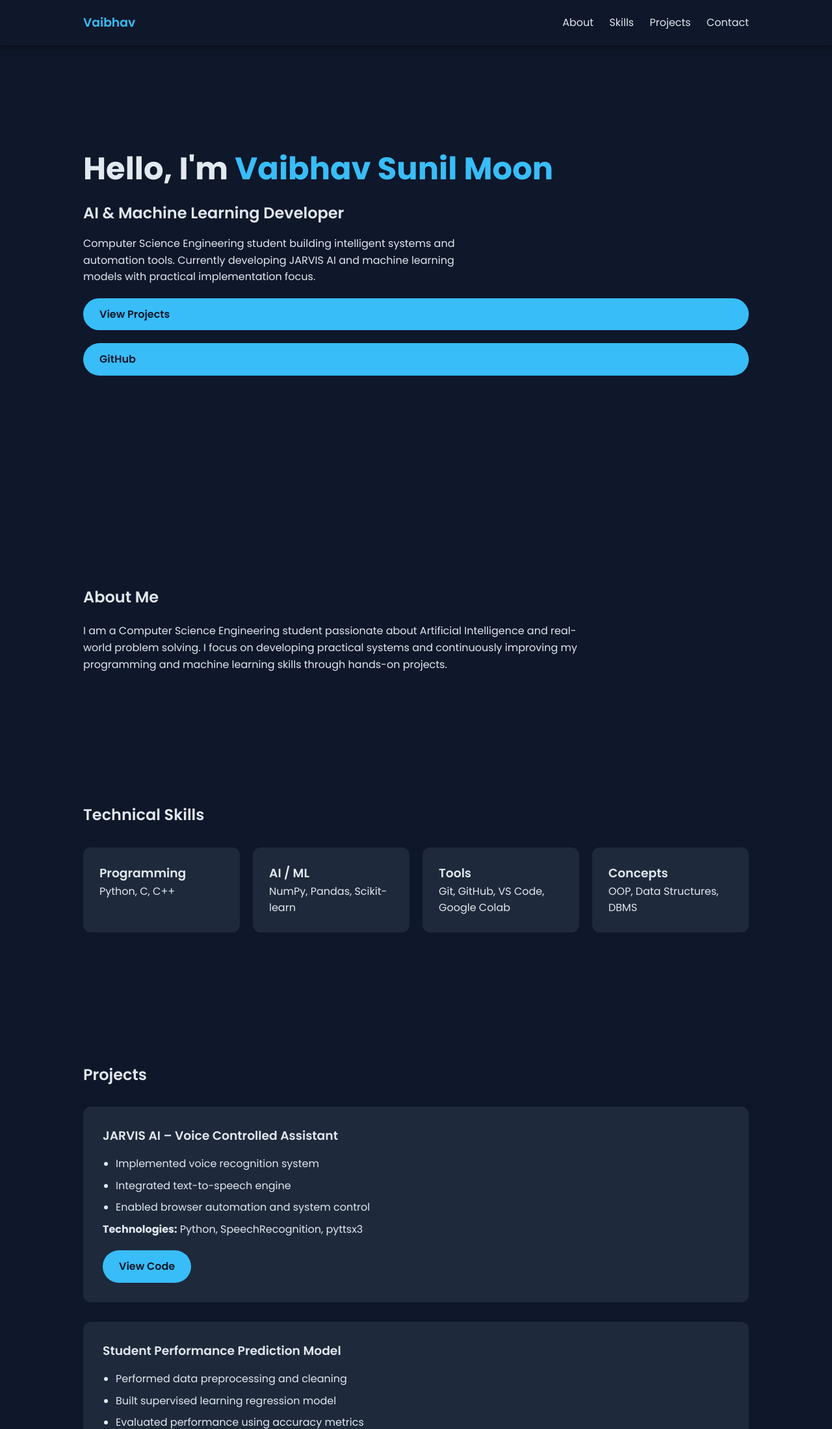
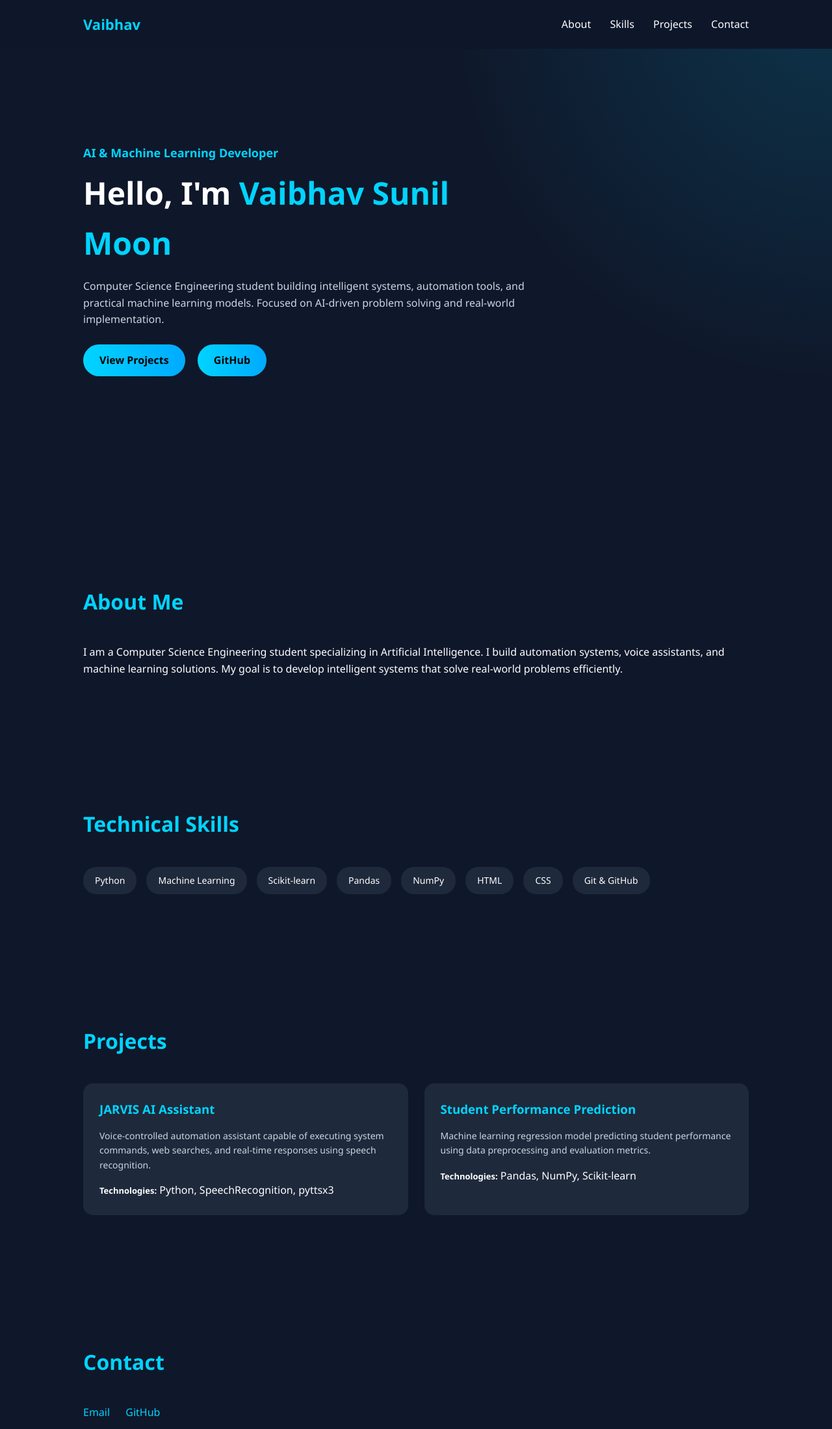
Before and after one commit to veerchakravarthy-wq/vaibhav-portfolio, a plain HTML site: page index.html in a window 1280 px wide. Shown: the top 2199 px of the page at 65% size. Drawn offline with Linux system fonts and the light colour scheme.

Commit message:
Refactor index.html for layout and design enhancements
Updated the HTML structure and styles for improved layout and design.

```diff
--- a/index.html
+++ b/index.html
@@ -2,281 +2,300 @@
 <html lang="en">
 <head>
     <meta charset="UTF-8">
+    <title>Vaibhav Sunil Moon | AI Developer</title>
     <meta name="viewport" content="width=device-width, initial-scale=1.0">
-<title>Vaibhav Sunil Moon | AI Developer</title>
-
-<link href="https://fonts.googleapis.com/css2?family=Poppins:wght@300;400;600;700&display=swap" rel="stylesheet">
 
     <style>
-
-html{
-    scroll-behavior:smooth;
+        * {
+            margin: 0;
+            padding: 0;
+            box-sizing: border-box;
+            font-family: 'Segoe UI', sans-serif;
         }
 
-*{
-    margin:0;
-    padding:0;
-    box-sizing:border-box;
-    font-family:'Poppins',sans-serif;
+        html {
+            scroll-behavior: smooth;
         }
 
-body{
-    background:#0f172a;
-    color:#e2e8f0;
-    line-height:1.6;
+        body {
+            background: #0f172a;
+            color: white;
+            line-height: 1.6;
         }
 
-/* Navbar */
-nav{
-    position:fixed;
-    width:100%;
-    background:#0f172a;
-    padding:20px 10%;
-    display:flex;
-    justify-content:space-between;
-    align-items:center;
-    box-shadow:0 2px 10px rgba(0,0,0,0.5);
-    z-index:1000;
+        /* NAVBAR */
+
+        header {
+            position: fixed;
+            width: 100%;
+            top: 0;
+            left: 0;
+            background: rgba(15, 23, 42, 0.95);
+            display: flex;
+            justify-content: space-between;
+            align-items: center;
+            padding: 20px 10%;
+            z-index: 1000;
         }
 
-nav h3{
-    color:#38bdf8;
+        header h1 {
+            font-size: 22px;
+            color: #00d4ff;
         }
 
-nav a{
-    color:#e2e8f0;
-    text-decoration:none;
-    margin-left:20px;
-    font-weight:400;
-    transition:0.3s;
+        nav a {
+            color: white;
+            text-decoration: none;
+            margin-left: 25px;
+            font-weight: 500;
+            transition: 0.3s;
         }
 
-nav a:hover{
-    color:#38bdf8;
+        nav a:hover {
+            color: #00d4ff;
         }
 
-/* Sections */
-section{
-    padding:100px 10%;
+        /* HERO */
+
+        .hero {
+            height: 100vh;
+            display: flex;
+            align-items: center;
+            padding: 0 10%;
+            background: radial-gradient(circle at top right, rgba(0,212,255,0.15), transparent 40%);
         }
 
-h1,h2,h3{
-    font-weight:600;
+        .hero-content {
+            max-width: 700px;
         }
 
-.highlight{
-    color:#38bdf8;
+        .hero h2 {
+            font-size: 18px;
+            color: #00d4ff;
+            margin-bottom: 10px;
         }
 
-.btn{
-    display: inline-block;
-    margin-top:20px;
-    padding:12px 25px;
-    background:#38bdf8;
-    color:#0f172a;
-    border-radius:30px;
-    text-decoration:none;
-    font-weight:600;
-    transition:0.3s ease;
+        .hero h1 {
+            font-size: 48px;
+            margin-bottom: 15px;
         }
 
-.btn:hover{
-    transform: translateY(-3px);
+        .hero span {
+            color: #00d4ff;
+            font-weight: 800;
         }
 
-/* Hero */
-#hero{
-    height:100vh;
-    display:flex;
-    flex-direction:column;
-    justify-content:center;
+        .hero p {
+            margin-bottom: 25px;
+            font-size: 16px;
+            color: #cbd5e1;
         }
 
-#hero h1{
-    font-size:48px;
-    font-weight: 700;
+        .btn {
+            display: inline-block;
+            padding: 12px 25px;
+            background: linear-gradient(90deg, #00d4ff, #00aaff);
+            color: #000;
+            border-radius: 30px;
+            text-decoration: none;
+            font-weight: 600;
+            margin-right: 15px;
+            transition: 0.3s ease;
         }
 
-#hero h2{
-    font-size:24px;
-    margin-top:10px;
+        .btn:hover {
+            transform: translateY(-4px);
+            box-shadow: 0 5px 15px rgba(0, 212, 255, 0.4);
         }
 
-#hero p{
-    margin-top:15px;
-    max-width:600px;
+        /* SECTIONS */
+
+        section {
+            padding: 100px 10%;
         }
 
-/* About */
-#about p{
-    max-width:800px;
-    margin-top:20px;
+        section h2 {
+            font-size: 32px;
+            margin-bottom: 40px;
+            color: #00d4ff;
         }
 
-/* Skills */
-.skills{
-    display:grid;
-    grid-template-columns:repeat(auto-fit,minmax(220px,1fr));
-    gap:20px;
-    margin-top:30px;
+        /* SKILLS */
+
+        .skills {
+            display: flex;
+            flex-wrap: wrap;
+            gap: 15px;
         }
 
-.skill-card{
-    background:#1e293b;
-    padding:25px;
-    border-radius:12px;
-    transition:0.3s;
+        .skill {
+            background: #1e293b;
+            padding: 10px 18px;
+            border-radius: 20px;
+            font-size: 14px;
+            transition: 0.3s;
         }
 
-.skill-card:hover{
-    transform:translateY(-5px);
+        .skill:hover {
+            background: #00d4ff;
+            color: black;
         }
 
-/* Projects */
-.project{
-    background:#1e293b;
-    padding:30px;
-    margin-top:30px;
-    border-radius:12px;
-    transition:0.3s;
+        /* PROJECTS */
+
+        .projects {
+            display: grid;
+            grid-template-columns: repeat(auto-fit, minmax(280px, 1fr));
+            gap: 25px;
         }
 
-.project:hover{
-    transform:translateY(-5px);
+        .project-card {
+            background: #1e293b;
+            padding: 25px;
+            border-radius: 15px;
+            transition: 0.3s ease;
         }
 
-.project ul{
-    margin-top:15px;
-    padding-left:20px;
+        .project-card:hover {
+            transform: translateY(-5px);
+            box-shadow: 0 8px 20px rgba(0, 212, 255, 0.2);
         }
 
-.project ul li{
-    margin-bottom:8px;
+        .project-card h3 {
+            margin-bottom: 15px;
+            color: #00d4ff;
         }
 
-/* Contact */
-#contact p{
-    margin-top:10px;
+        .project-card p {
+            font-size: 14px;
+            color: #cbd5e1;
+            margin-bottom: 15px;
         }
 
-/* Footer */
-footer{
-    text-align:center;
-    padding:40px;
-    background:#020617;
-    margin-top:50px;
-    font-size:14px;
+        .project-card strong {
+            font-size: 13px;
         }
 
-/* Responsive */
-@media(max-width:768px){
-    #hero h1{
-        font-size:32px;
+        /* CONTACT */
+
+        .contact a {
+            display: inline-block;
+            margin-right: 20px;
+            color: #00d4ff;
+            text-decoration: none;
+            font-weight: 500;
         }
 
-    nav{
-        padding:15px 5%;
+        /* FOOTER */
+
+        footer {
+            text-align: center;
+            padding: 30px;
+            background: #0b1220;
+            font-size: 14px;
+            color: #94a3b8;
         }
 
-    section{
-        padding:80px 5%;
+        /* RESPONSIVE */
+
+        @media (max-width: 768px) {
+            .hero h1 {
+                font-size: 34px;
+            }
+
+            header {
+                padding: 15px 5%;
+            }
+
+            section {
+                padding: 80px 5%;
             }
         }
 
     </style>
 </head>
-
 <body>
 
+<header>
+    <h1>Vaibhav</h1>
     <nav>
-    <h3>Vaibhav</h3>
-    <div>
         <a href="#about">About</a>
         <a href="#skills">Skills</a>
         <a href="#projects">Projects</a>
         <a href="#contact">Contact</a>
-    </div>
     </nav>
+</header>
 
-<section id="hero">
-    <h1>Hello, I'm <span class="highlight">Vaibhav Sunil Moon</span></h1>
+<section class="hero">
+    <div class="hero-content">
         <h2>AI & Machine Learning Developer</h2>
+        <h1>Hello, I'm <span>Vaibhav Sunil Moon</span></h1>
         <p>
-        Computer Science Engineering student building intelligent systems
-        and automation tools. Currently developing JARVIS AI and machine
-        learning models with practical implementation focus.
+            Computer Science Engineering student building intelligent systems,
+            automation tools, and practical machine learning models.
+            Focused on AI-driven problem solving and real-world implementation.
         </p>
         <a href="#projects" class="btn">View Projects</a>
-    <a href="https://github.com/veerchakravarthy-wq" class="btn" target="_blank">GitHub</a>
+        <a href="https://github.com/veerchakravarthy-wq" target="_blank" class="btn">GitHub</a>
+    </div>
 </section>
 
 <section id="about">
     <h2>About Me</h2>
     <p>
-        I am a Computer Science Engineering student passionate about
-        Artificial Intelligence and real-world problem solving.
-        I focus on developing practical systems and continuously improving
-        my programming and machine learning skills through hands-on projects.
+        I am a Computer Science Engineering student specializing in Artificial Intelligence.
+        I build automation systems, voice assistants, and machine learning solutions.
+        My goal is to develop intelligent systems that solve real-world problems efficiently.
     </p>
 </section>
 
 <section id="skills">
     <h2>Technical Skills</h2>
     <div class="skills">
-        <div class="skill-card">
-            <h3>Programming</h3>
-            <p>Python, C, C++</p>
-        </div>
-        <div class="skill-card">
-            <h3>AI / ML</h3>
-            <p>NumPy, Pandas, Scikit-learn</p>
-        </div>
-        <div class="skill-card">
-            <h3>Tools</h3>
-            <p>Git, GitHub, VS Code, Google Colab</p>
-        </div>
-        <div class="skill-card">
-            <h3>Concepts</h3>
-            <p>OOP, Data Structures, DBMS</p>
-        </div>
+        <div class="skill">Python</div>
+        <div class="skill">Machine Learning</div>
+        <div class="skill">Scikit-learn</div>
+        <div class="skill">Pandas</div>
+        <div class="skill">NumPy</div>
+        <div class="skill">HTML</div>
+        <div class="skill">CSS</div>
+        <div class="skill">Git & GitHub</div>
     </div>
 </section>
 
 <section id="projects">
     <h2>Projects</h2>
+    <div class="projects">
 
-    <div class="project">
-        <h3>JARVIS AI – Voice Controlled Assistant</h3>
-        <ul>
-            <li>Implemented voice recognition system</li>
-            <li>Integrated text-to-speech engine</li>
-            <li>Enabled browser automation and system control</li>
-        </ul>
-        <p><strong>Technologies:</strong> Python, SpeechRecognition, pyttsx3</p>
-        <a href="https://github.com/veerchakravarthy-wq" class="btn" target="_blank">View Code</a>
+        <div class="project-card">
+            <h3>JARVIS AI Assistant</h3>
+            <p>
+                Voice-controlled automation assistant capable of executing system commands,
+                web searches, and real-time responses using speech recognition.
+            </p>
+            <strong>Technologies:</strong> Python, SpeechRecognition, pyttsx3
         </div>
 
-    <div class="project">
-        <h3>Student Performance Prediction Model</h3>
-        <ul>
-            <li>Performed data preprocessing and cleaning</li>
-            <li>Built supervised learning regression model</li>
-            <li>Evaluated performance using accuracy metrics</li>
-        </ul>
-        <p><strong>Technologies:</strong> Pandas, NumPy, Scikit-learn</p>
+        <div class="project-card">
+            <h3>Student Performance Prediction</h3>
+            <p>
+                Machine learning regression model predicting student performance
+                using data preprocessing and evaluation metrics.
+            </p>
+            <strong>Technologies:</strong> Pandas, NumPy, Scikit-learn
         </div>
 
+    </div>
 </section>
 
-<section id="contact">
+<section id="contact" class="contact">
     <h2>Contact</h2>
-    <p>Email: vaibhavsmoon2006@gmail.com</p>
-    <p>Phone: 8208087210</p>
-    <p>GitHub: github.com/veerchakravarthy-wq</p>
+    <a href="mailto:your-email@example.com">Email</a>
+    <a href="https://github.com/veerchakravarthy-wq" target="_blank">GitHub</a>
 </section>
 
 <footer>
-    © 2026 Vaibhav Sunil Moon | AI Developer Portfolio
+    © 2026 Vaibhav Sunil Moon | AI Developer
 </footer>
 
 </body>
```
Lines whose indentation alone changed are shown as unchanged.
